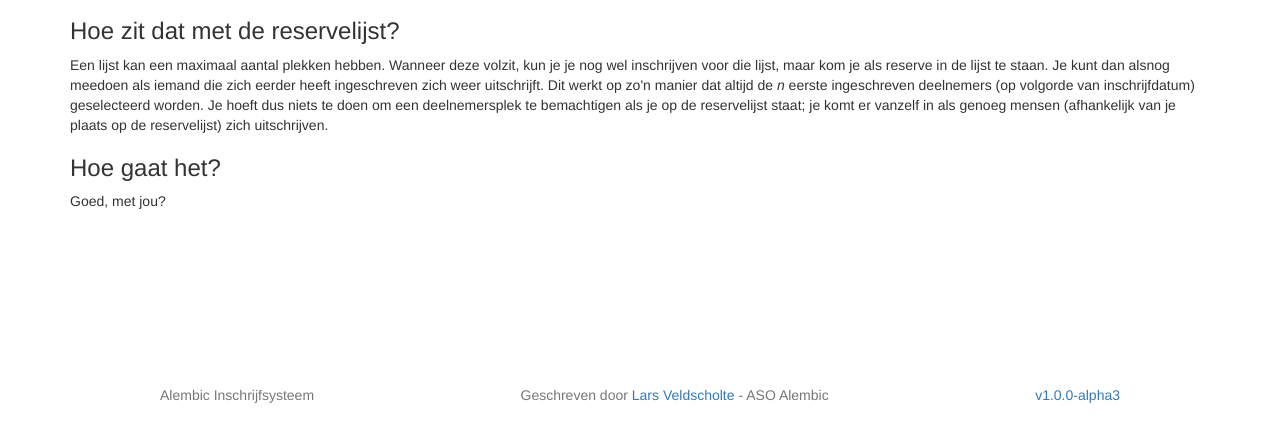
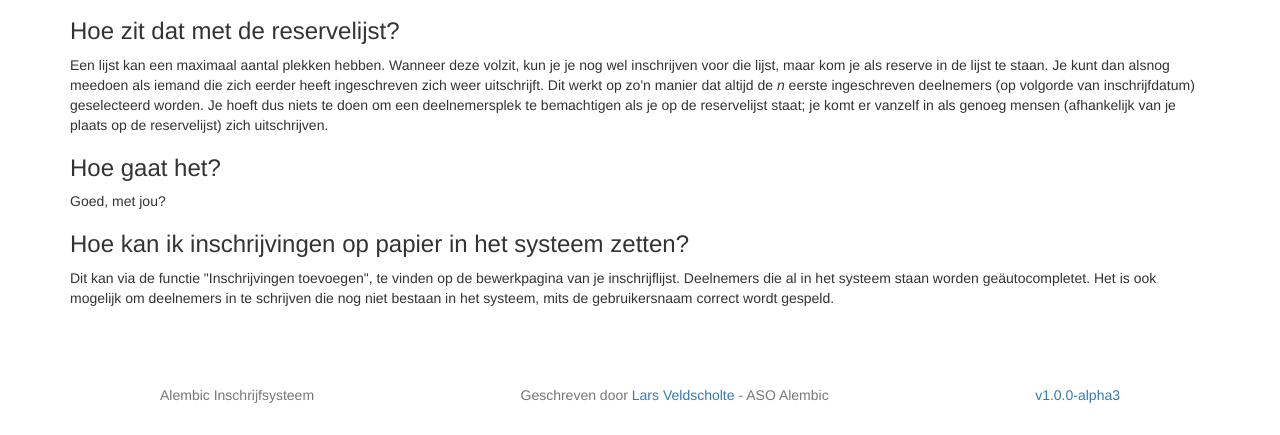
Before and after one commit to ASO-Alembic/Inschrijflijst, a Django app: page /faq/ in a window 1280 px wide. Shown: the part 365-800 px from the top of the page. Run offline with Django 3.2, Linux system fonts and the light colour scheme; a user stored in the database is signed in; tables that the repository leaves empty hold one stand-in row (values such as "Sample post"); parts of the project's set-up code (start-up, migrations or seed data) failed here and were passed over; some libraries are stand-ins or nearby versions.

Commit message:
Add FAQ entry

```diff
--- a/app/templates/faq.html
+++ b/app/templates/faq.html
@@ -23,4 +23,9 @@
 
 	<h3>Hoe gaat het?</h3>
 	<p>Goed, met jou?</p>
+
+	{% if user.chaired_committees.exists %}
+		<h3>Hoe kan ik inschrijvingen op papier in het systeem zetten?</h3>
+		<p>Dit kan via de functie "Inschrijvingen toevoegen", te vinden op de bewerkpagina van je inschrijflijst. Deelnemers die al in het systeem staan worden geäutocompletet. Het is ook mogelijk om deelnemers in te schrijven die nog niet bestaan in het systeem, mits de gebruikersnaam correct wordt gespeld.</p>
+	{% endif %}
 {% endblock %}
```
